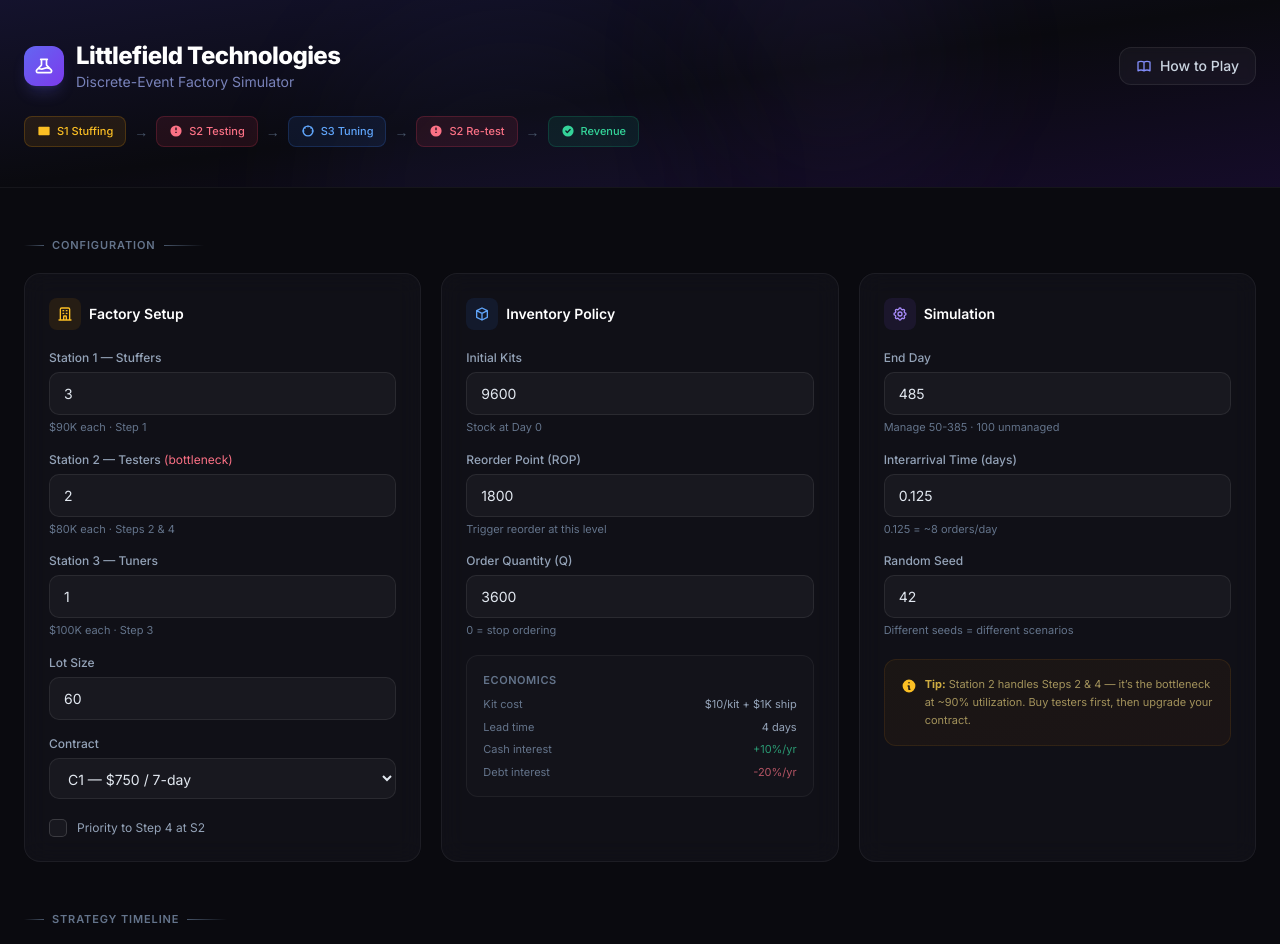
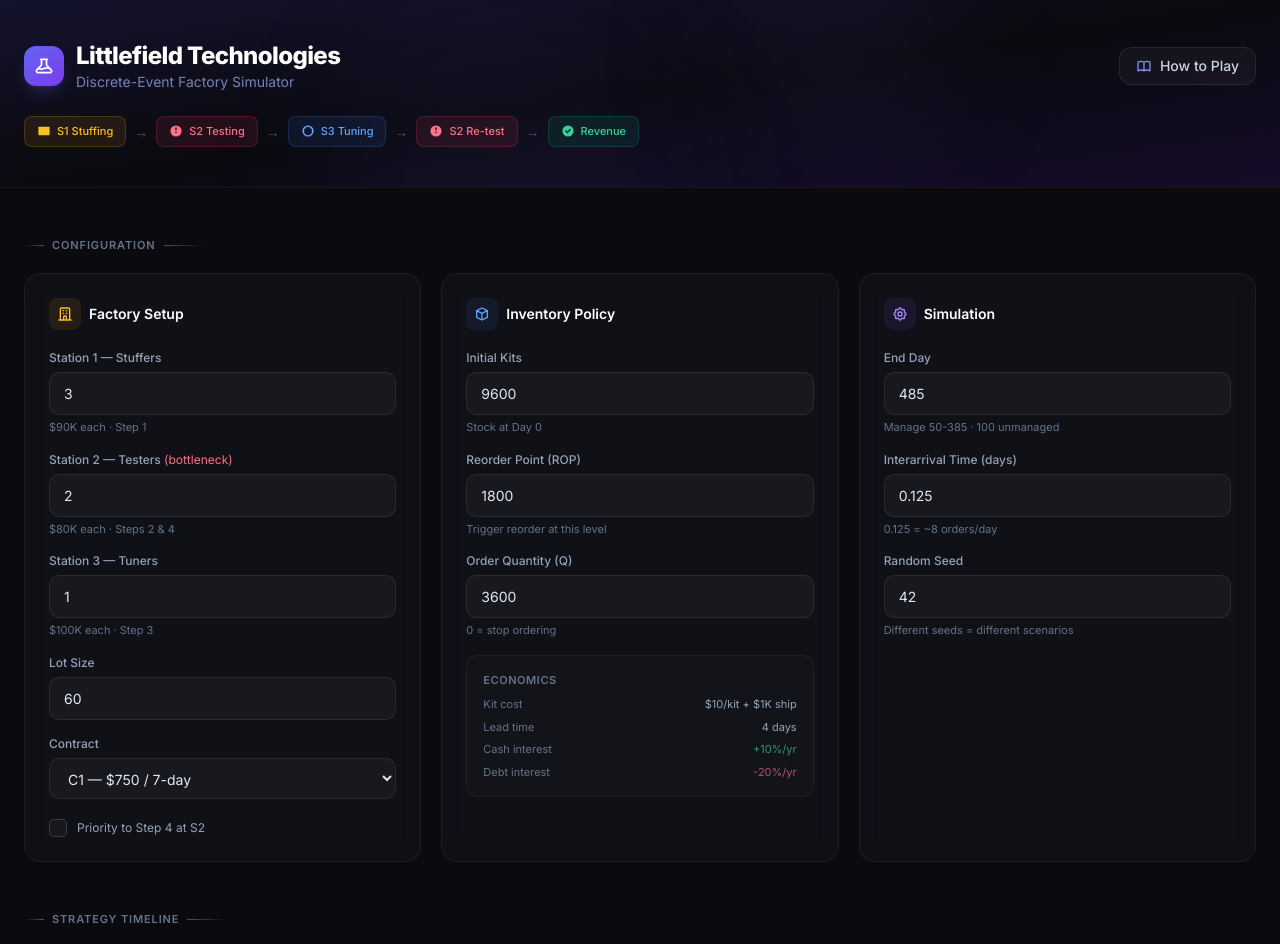
Before and after one commit to mahaddad/littlefield-sim, a Flask app: page / in a window 1280 px wide. Shown: the top 944 px of the page. Run offline with Flask 3, Linux system fonts and the light colour scheme; some libraries are stand-ins or nearby versions.

Commit message:
Remove tip callout from simulator UI
Keeps the interface clean — this info is covered in the guide.

Co-Authored-By: Claude Sonnet 4.5 <noreply@anthropic.com>

```diff
--- a/templates/index.html
+++ b/templates/index.html
@@ -388,13 +388,6 @@
               <label class="block text-xs font-medium text-slate-400 mb-1.5">Random Seed</label>
               <input id="seed" type="number" value="42" min="1" max="999999" class="input-field">
               <p class="text-[11px] text-slate-500 mt-1">Different seeds = different scenarios</p>
-            </div>
-          </div>
-          <!-- Tip -->
-          <div class="mt-5 rounded-xl bg-gradient-to-br from-amber-500/5 to-orange-500/5 border border-amber-500/10 p-4">
-            <div class="flex items-start gap-2">
-              <svg class="w-4 h-4 text-amber-400 mt-0.5 flex-shrink-0" fill="currentColor" viewBox="0 0 20 20"><path fill-rule="evenodd" d="M18 10a8 8 0 11-16 0 8 8 0 0116 0zm-7-4a1 1 0 11-2 0 1 1 0 012 0zM9 9a1 1 0 000 2v3a1 1 0 001 1h1a1 1 0 100-2v-3a1 1 0 00-1-1H9z" clip-rule="evenodd"/></svg>
-              <p class="text-[11px] text-amber-200/60 leading-relaxed"><strong class="text-amber-300/80">Tip:</strong> Station 2 handles Steps 2 &amp; 4 &mdash; it&rsquo;s the bottleneck at ~90% utilization. Buy testers first, then upgrade your contract.</p>
             </div>
           </div>
         </div>
```
